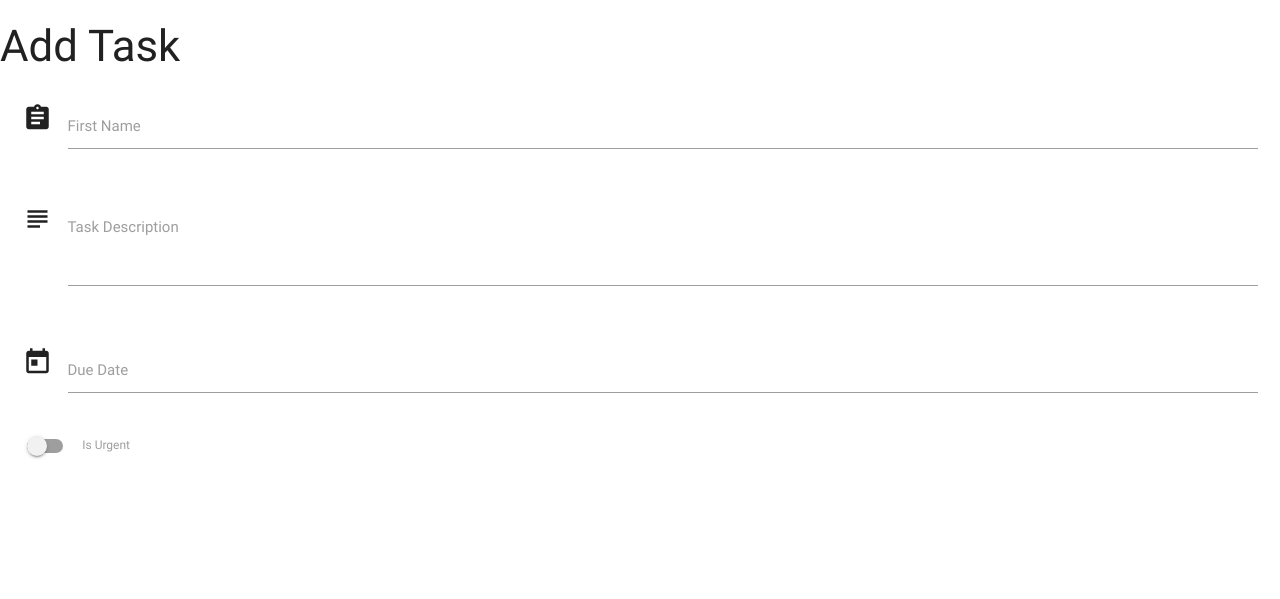
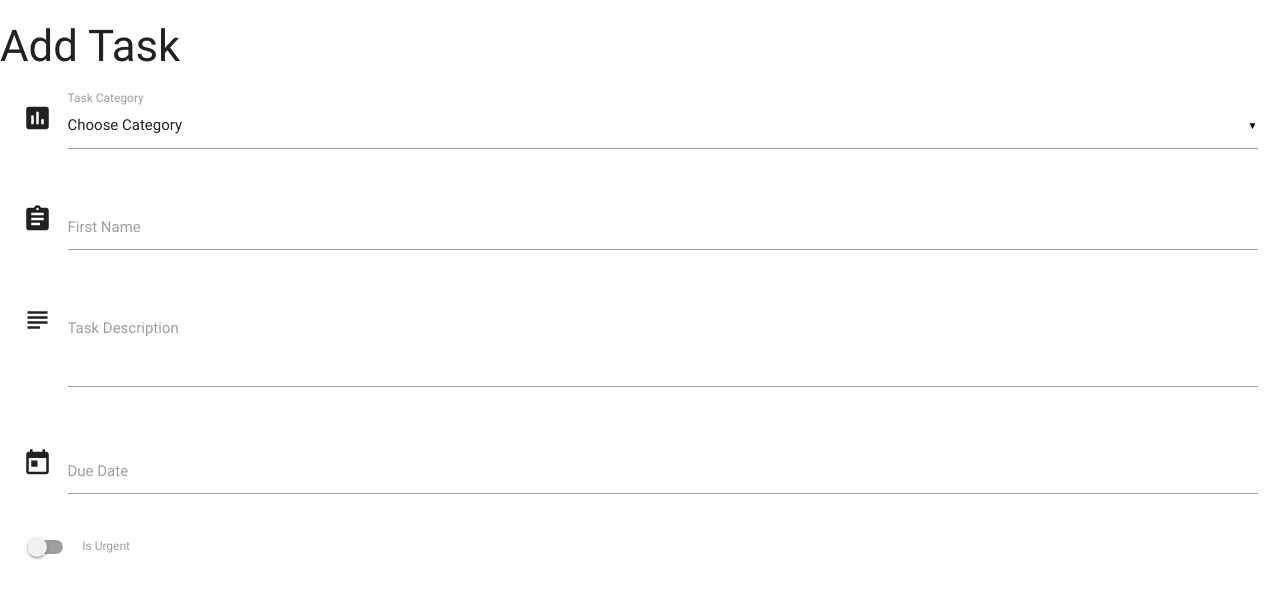
Before and after one commit to wikwiki777/task-manager-flaskmongodbmat, a Flask app: page /add_task in a window 1280 px wide. Shown: the top 599 px of the page. Run offline with Flask 2, Linux system fonts and the light colour scheme; data that the repository does not hold is empty; some libraries are stand-ins or nearby versions.

Commit message:
Add select element

```diff
--- a/app.py
+++ b/app.py
@@ -19,7 +19,7 @@ def get_tasks():
 
 @app.route("/add_task")
 def add_task():
-    return render_template("addtask.html")
+    return render_template("addtask.html", categories=mongo.db.categories.find())
 
 if __name__ == "__main__":
     app.run(host="0.0.0.0",
--- a/templates/addtask.html
+++ b/templates/addtask.html
@@ -4,6 +4,18 @@
     <h3>Add Task</h3>
     <div class="row">
         <form action="" method="POST" class="col s12">
+          <div class="row">
+              <div class="input-field col s12">
+                <i class="material-icons prefix">poll</i>
+                <select id="category" name="category_name">
+                  <option value="" disabled selected>Choose Category</option>
+                  {% for cat in categories %}
+                  <option value="{{cat.category_name}}">{{cat.category_name}}</option>
+                  {% endfor %}
+                </select>
+                <label>Task Category</label>
+              </div>
+          </div>
           <div class="row">
             <div class="input-field col s12">
               <i class="material-icons prefix">assignment</i>
@@ -37,4 +49,5 @@
           </div>
         </form>
     </div>
+
 {% endblock %}
--- a/templates/base.html
+++ b/templates/base.html
@@ -18,6 +18,9 @@
         $(document).ready(function(){
             $('.collapsible').collapsible();
 
+            // Select initialization
+            $('select').material_select();
+
             $('.datepicker').pickadate({
                 selectMonths: true, // Creates a dropdown to control month
                 selectYears: 15, // Creates a dropdown of 15 years to control year,
@@ -31,6 +34,7 @@
             document.getElementById("matfix").addEventListener("click", function(e) {
     	            e.stopPropagation();
             });
+
         });
     </script>
 </body>
```
